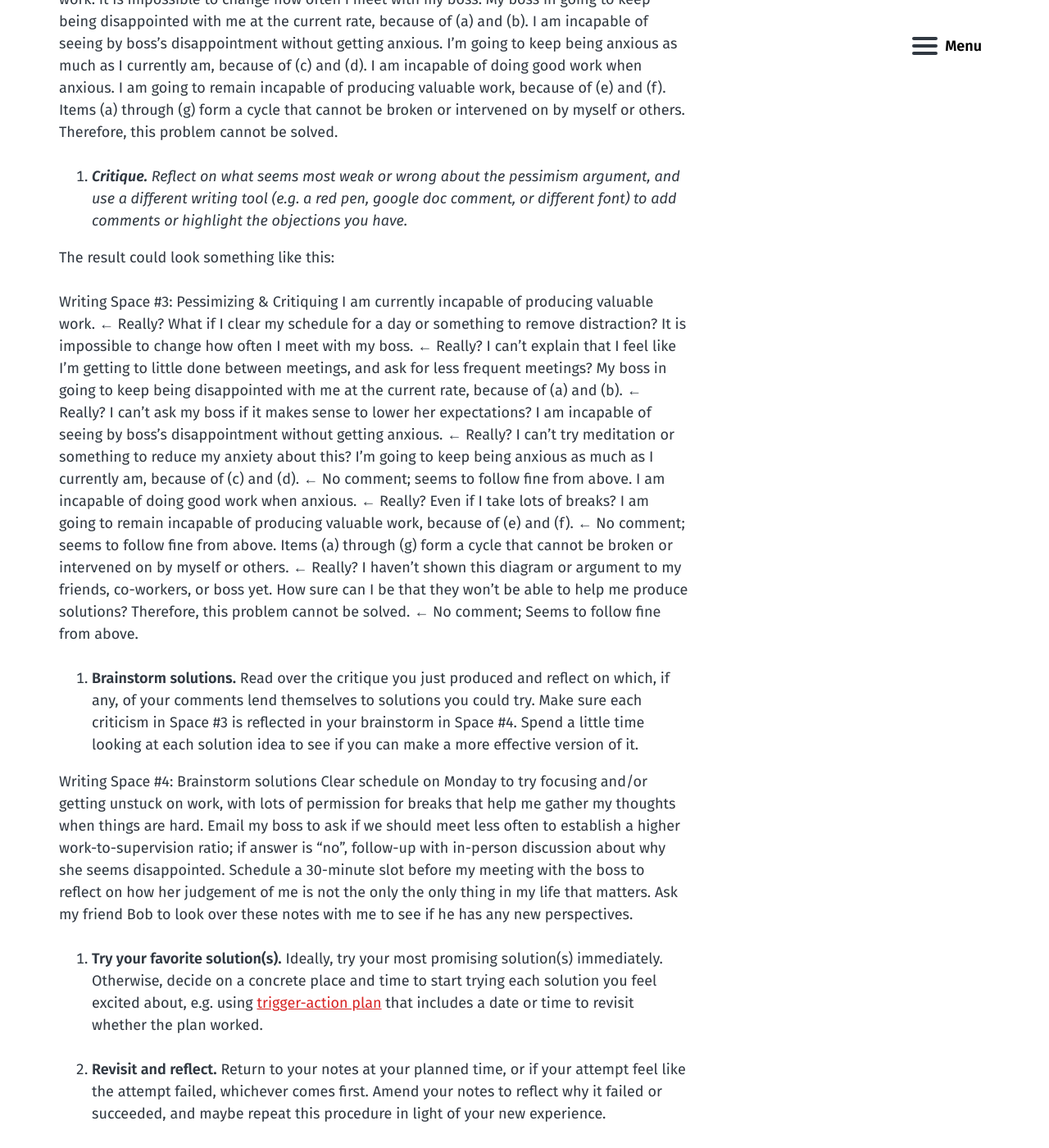
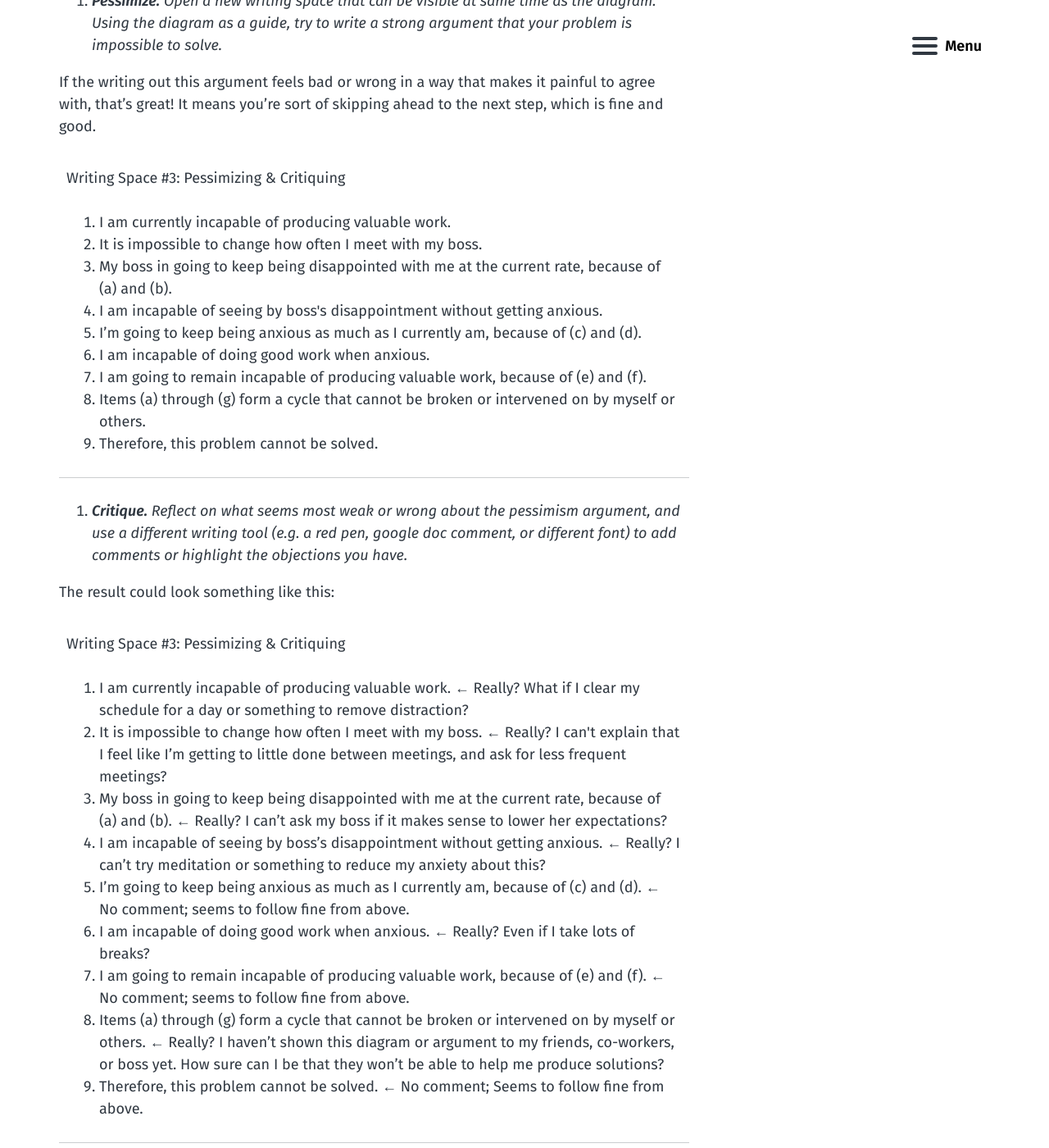
Before and after one commit to critcha/critcha, a Jekyll site: the page built from _posts/2017-12-13-Red-Penning-Version-A.md, in a window 1280 px wide and 1400 px high, scrolled down 4317 px. Shown: the whole window at 82% size. Built offline with Jekyll 4.4.1, drawn with Linux system fonts in a browser that asks for light colours; some of the changed text lies outside the part shown.

Commit message:
Update/Create 2017-12-13-Red-Penning-Version-A.md

```diff
--- a/_posts/2017-12-13-Red-Penning-Version-A.md
+++ b/_posts/2017-12-13-Red-Penning-Version-A.md
@@ -11,7 +11,7 @@ published: true
 <a name="introduction" class="intrapage-link"></a>
 ## Introduction
 
-This post describes one version of a technique I call "Red Penning", designed to use external working memory aids to cycle through focussed sessions of
+This post describes one version of a technique I call "Red Penning", a technique for solving a problem that feels like it has no solution.  It is designed to use external working memory aids to cycle through focussed sessions of
 
 1. describing a problem
 
@@ -67,11 +67,16 @@ Pick a problem.  If you don't know what the problem is, wait until a time when y
 
 Example:
 
-Writing Space #1: Describing & Resonating
-I can't get any work done because I'm stressed.
-I'm stressed because when I meet with my boss, she's always dissatisfied.
-Not getting any work done leads to more dissatisfaction in my boss.
-(a), (b), and (c) form a cycle.
+<table class='table-from-google-docs'>
+  <tr>
+    <td><p>Writing Space #1: Describing & Resonating</p>
+<ol><li>I can't get any work done because I'm stressed.</li>
+<li>I'm stressed because when I meet with my boss, she's always dissatisfied.</li>
+<li>Not getting any work done leads to more dissatisfaction in my boss.</li>
+<li>(a), (b), and (c) form a cycle.</li></ol></td>
+  </tr>
+</table>
+
 
 2. **_Resonate._**  *Read over the argument from (1) to see if the written words resonate instinctively/intuitive with you.  If any phrasings do not resonate, use the eraser to change the phrasings until they do.*
 
@@ -79,12 +84,17 @@ Not getting any work done leads to more dissatisfaction in my boss.
 
 For example, suppose "anxious" felt more apt than “stressed”, and suppose it felt  maybe it After making edits, the description could look more like this:
 
-Writing Space #1: Describing & Resonating
-I can't get any actually-good-work done because I'm anxious.
-I'm anxious because when I meet with my boss, she's always dissatisfied.
-Not getting enough actually-good-work done leads to more dissatisfaction in my boss.
-(a), (b), and (c) form a cycle of doom that looks like
-[anxiety] → [failure] → [disappointed boss] → [more anxiety].
+<table class='table-from-google-docs'>
+  <tr>
+    <td><p>Writing Space #1: Describing & Resonating</p>
+<ol><li>I can't get any actually-good-work done because I'm anxious.</li>
+<li>I'm anxious because when I meet with my boss, she's always dissatisfied.</li>
+<li>Not getting enough actually-good-work done leads to more dissatisfaction in my boss.</li>
+<li>(a), (b), and (c) form a cycle of doom that looks like
+[anxiety] → [failure] → [disappointed boss] → [more anxiety].</li></ol></td>
+  </tr>
+</table>
+
 
 1. **_Diagram._**  *In a new writing space that can be visible at the same time as the Describing & Resonating space  (e.g. paper, or an iPad with an Apple Pencil), draw a diagram depicting the causal structure of the problem.  Feel free to adjust the argument in the Describing & Resonating space if you experience shifts in your thinking as a result of the diagram**.*
 
@@ -94,39 +104,54 @@ Not getting enough actually-good-work done leads to more dissatisfaction in my b
 
 If the writing out this argument feels bad or wrong in a way that makes it painful to agree with, that's great!  It means you’re sort of skipping ahead to the next step, which is fine and good.
 
-Writing Space #3: Pessimizing & Critiquing
-I am currently incapable of producing valuable work.
-It is impossible to change how often I meet with my boss.
-My boss in going to keep being disappointed with me at the current rate, because of (a) and (b).
-I am incapable of seeing by boss's disappointment without getting anxious.
-I’m going to keep being anxious as much as I currently am, because of (c) and (d).
-I am incapable of doing good work when anxious.
-I am going to remain incapable of producing valuable work, because of (e) and (f).
-Items (a) through (g) form a cycle that cannot be broken or intervened  on by myself or others.
-Therefore, this problem cannot be solved.
+<table class='table-from-google-docs'>
+  <tr>
+    <td><p>Writing Space #3: Pessimizing & Critiquing</p>
+<ol><li>I am currently incapable of producing valuable work.</li>
+<li>It is impossible to change how often I meet with my boss.</li>
+<li>My boss in going to keep being disappointed with me at the current rate, because of (a) and (b).</li>
+<li>I am incapable of seeing by boss's disappointment without getting anxious.</li>
+<li>I’m going to keep being anxious as much as I currently am, because of (c) and (d).</li>
+<li>I am incapable of doing good work when anxious.</li>
+<li>I am going to remain incapable of producing valuable work, because of (e) and (f).</li>
+<li>Items (a) through (g) form a cycle that cannot be broken or intervened  on by myself or others.</li>
+<li>Therefore, this problem cannot be solved.</li></ol></td>
+  </tr>
+</table>
+
 
 1. **_Critique._**  *Reflect on what seems most weak or wrong about the pessimism argument, and use a different writing tool (e.g. a red pen, google doc comment, or different font) to add comments or highlight the objections you have.*
 
 The result could look something like this:
 
-Writing Space #3: Pessimizing & Critiquing
-I am currently incapable of producing valuable work.  ← Really?  What if I clear my schedule for a day or something to remove distraction?
-It is impossible to change how often I meet with my boss.  ← Really? I can't explain that I feel like I’m getting to little done between meetings, and ask for less frequent meetings?
-My boss in going to keep being disappointed with me at the current rate, because of (a) and (b). ← Really? I can’t ask my boss if it makes sense to lower her expectations?
-I am incapable of seeing by boss’s disappointment without getting anxious.  ← Really? I can’t try meditation or something to reduce my anxiety about this?
-I’m going to keep being anxious as much as I currently am, because of (c) and (d).    ← No comment; seems to follow fine from above.
-I am incapable of doing good work when anxious.  ← Really? Even if I take lots of breaks?
-I am going to remain incapable of producing valuable work, because of (e) and (f).  ← No comment; seems to follow fine from above.
-Items (a) through (g) form a cycle that cannot be broken or intervened  on by myself or others.  ← Really?  I haven’t shown this diagram or argument to my friends, co-workers, or boss yet.  How sure can I be that they won’t be able to help me produce solutions?
-Therefore, this problem cannot be solved.  ← No comment; Seems to follow fine from above.
+<table class='table-from-google-docs'>
+  <tr>
+    <td><p>Writing Space #3: Pessimizing & Critiquing</p>
+<ol><li>I am currently incapable of producing valuable work.  ← Really?  What if I clear my schedule for a day or something to remove distraction?</li>
+<li>It is impossible to change how often I meet with my boss.  ← Really? I can't explain that I feel like I’m getting to little done between meetings, and ask for less frequent meetings?</li>
+<li>My boss in going to keep being disappointed with me at the current rate, because of (a) and (b). ← Really? I can’t ask my boss if it makes sense to lower her expectations?</li>
+<li>I am incapable of seeing by boss’s disappointment without getting anxious.  ← Really? I can’t try meditation or something to reduce my anxiety about this?</li>
+<li>I’m going to keep being anxious as much as I currently am, because of (c) and (d).    ← No comment; seems to follow fine from above.</li>
+<li>I am incapable of doing good work when anxious.  ← Really? Even if I take lots of breaks?</li>
+<li>I am going to remain incapable of producing valuable work, because of (e) and (f).  ← No comment; seems to follow fine from above.</li>
+<li>Items (a) through (g) form a cycle that cannot be broken or intervened  on by myself or others.  ← Really?  I haven’t shown this diagram or argument to my friends, co-workers, or boss yet.  How sure can I be that they won’t be able to help me produce solutions?</li>
+<li>Therefore, this problem cannot be solved.  ← No comment; Seems to follow fine from above.</li></ol></td>
+  </tr>
+</table>
+
 
 1. **Brainstorm solutions.**  Read over the critique you just produced and reflect on which, if any, of your comments lend themselves to solutions you could try.  Make sure each criticism in Space #3 is reflected in your brainstorm in Space #4.  Spend a little time looking at each solution idea to see if you can make a more effective version of it.
 
-Writing Space #4: Brainstorm solutions
-Clear schedule on Monday to try focusing and/or getting unstuck on work, with lots of permission for breaks that help me gather my thoughts when things are hard.
-Email my boss to ask if we should meet less often to establish a higher work-to-supervision ratio; if answer is "no", follow-up with in-person discussion about why she seems disappointed.
-Schedule a 30-minute slot before my meeting with the boss to reflect on how her judgement of me is not the only the only thing in my life that matters.
-Ask my friend Bob to look over these notes with me to see if he has any new perspectives.
+<table class='table-from-google-docs'>
+  <tr>
+    <td><p>Writing Space #4: Brainstorm solutions</p>
+<ul><li>Clear schedule on Monday to try focusing and/or getting unstuck on work, with lots of permission for breaks that help me gather my thoughts when things are hard.</li></ul>
+<li>Email my boss to ask if we should meet less often to establish a higher work-to-supervision ratio; if answer is "no", follow-up with in-person discussion about why she seems disappointed.</li>
+<li>Schedule a 30-minute slot before my meeting with the boss to reflect on how her judgement of me is not the only the only thing in my life that matters.</li>
+<li>Ask my friend Bob to look over these notes with me to see if he has any new perspectives.</li></ul></td>
+  </tr>
+</table>
+
 
 2. **Try your favorite solution(s).**  Ideally, try your most promising solution(s) immediately.  Otherwise, decide on a concrete place and time to start trying each solution you feel excited about, e.g. using [trigger-action plan](http://lesswrong.com/lw/o7c/making_intentions_concrete_triggeraction_planning/) that includes a date or time to revisit whether the plan worked.
 
```
